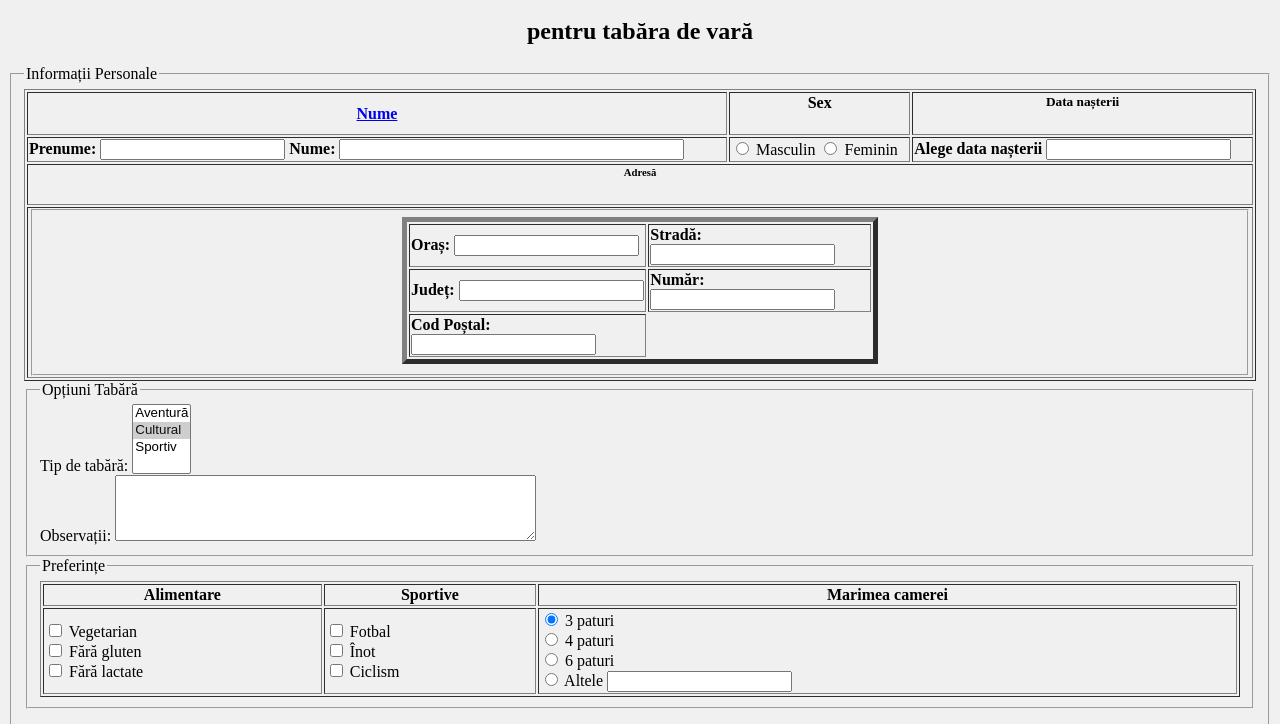
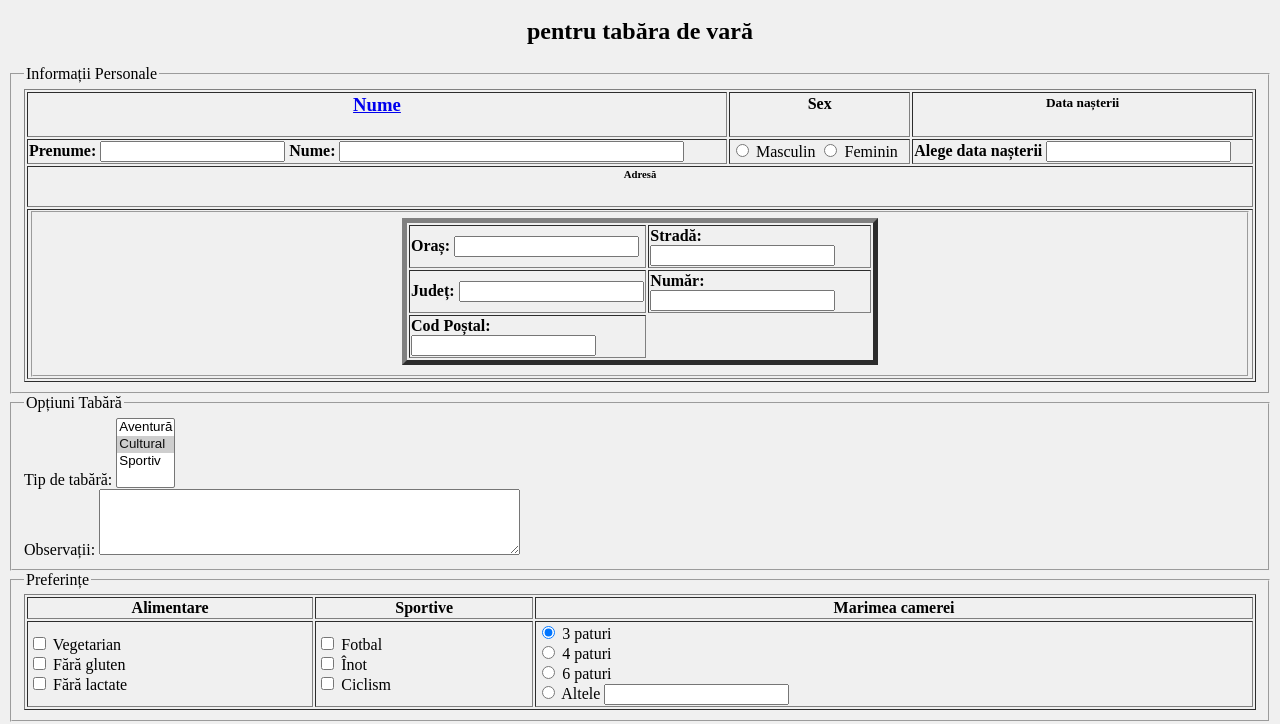
Before and after one commit to DrNoris/programareweb, a plain HTML site: page index.html in a window 1280 px wide. Shown: the part 48-772 px from the top of the page. Drawn offline with Linux system fonts and the light colour scheme.

Commit message:
h 	modified:   index.html

```diff
--- a/index.html
+++ b/index.html
@@ -21,7 +21,9 @@
             <table border="1" width="100%">
                 <tr>
                     <th>
-                        <a href="https://dexonline.ro/intrare/nume/38239" target="_blank">Nume</a>
+                        <h3><a href="https://dexonline.ro/intrare/nume/38239" target="_blank">
+                            Nume
+                        </a></h3>
                     </th>
                     <th>
                         <h4>Sex</h4>
@@ -92,6 +94,8 @@
                     </td>
                 </tr>
             </table>
+        </fieldset>
+
         <fieldset>
             <legend>
                 Opțiuni Tabără
@@ -106,6 +110,7 @@
             <label for="observatii">Observații:</label>
             <textarea id="observatii" name="observatii" rows="4" cols="50" readonly></textarea>
         </fieldset>
+
         <fieldset>
             <legend>
                 Preferințe
@@ -141,13 +146,14 @@
                 </tr>
             </table>
         </fieldset>
+
         <br>
         <center>
             <input type="submit" value="Trimite" disabled>
             <input type="reset" value="Resetează">
         </center>
-        </fieldset>
     </form>
+
     <fieldset>
         <legend>
             Listă echipamente necesare
```
Lines whose indentation alone changed are shown as unchanged.
